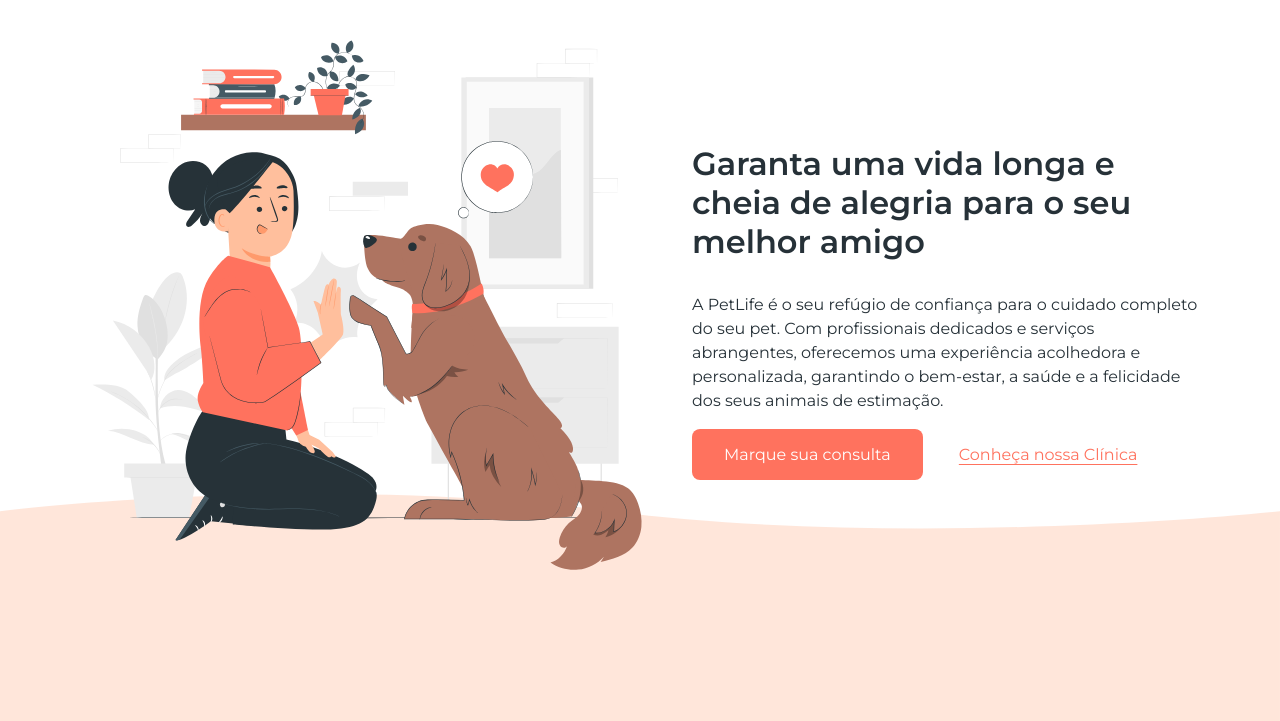
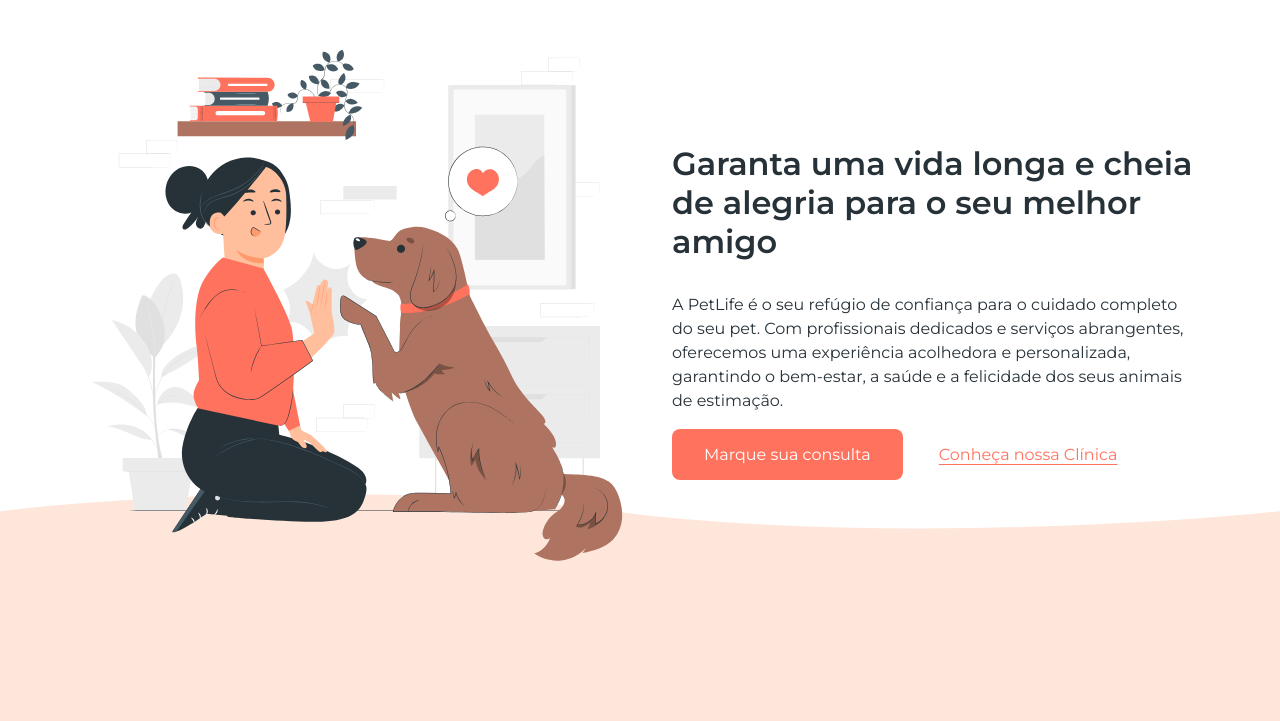
Before and after one commit to LucasElias95/Pet-Life-OneBitCode, a plain HTML site: page index.html in a window 1280 px wide. Shown: the part 79-800 px from the top of the page. Drawn offline with Linux system fonts and the light colour scheme.

Commit message:
css responsivo

```diff
--- a/style.css
+++ b/style.css
@@ -69,7 +69,7 @@ h2 {
 }
 
 .imgInicial{
-    width: 580px;
+    width: 50%;
     height: 580px;
 }
 
```
